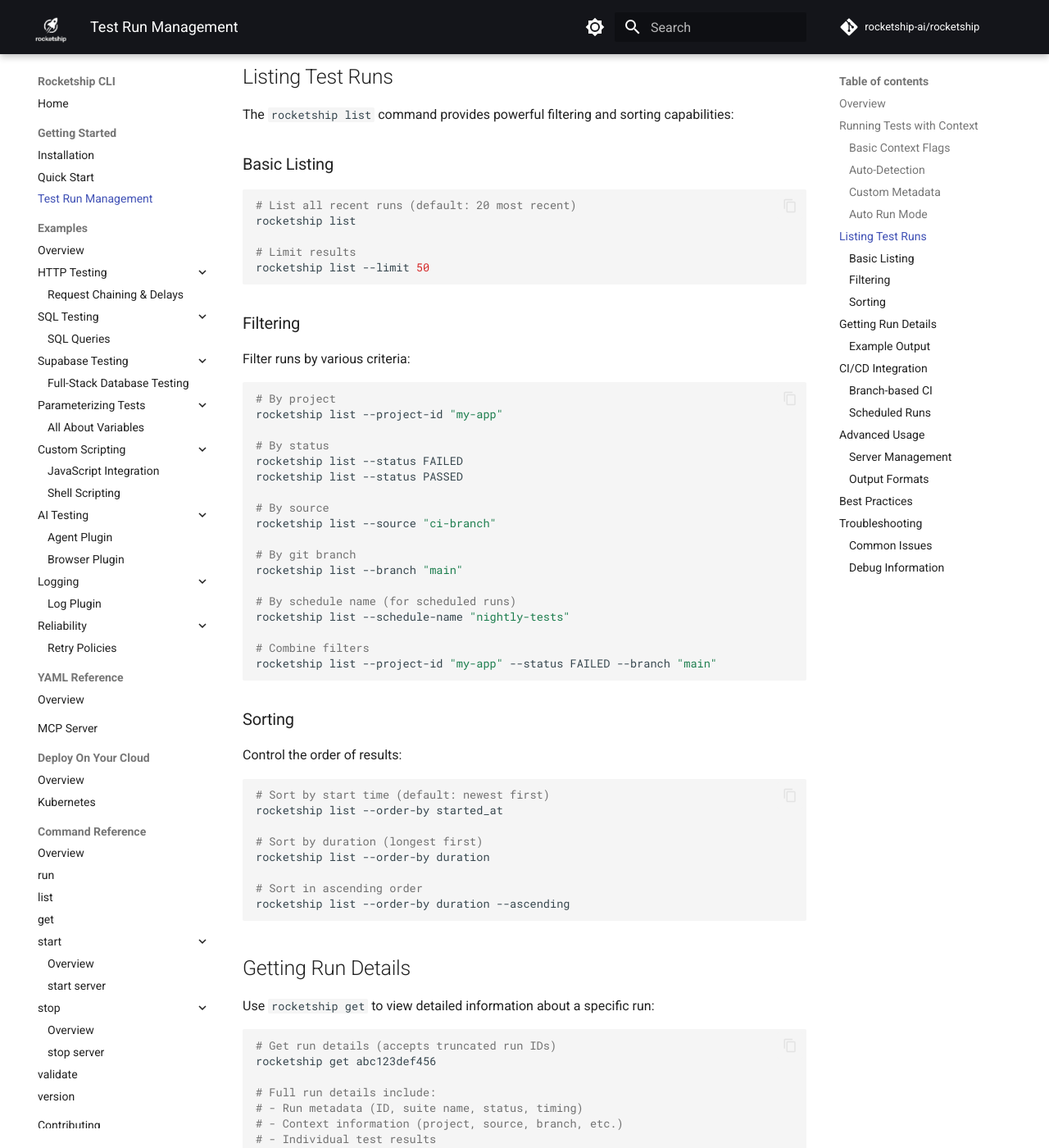
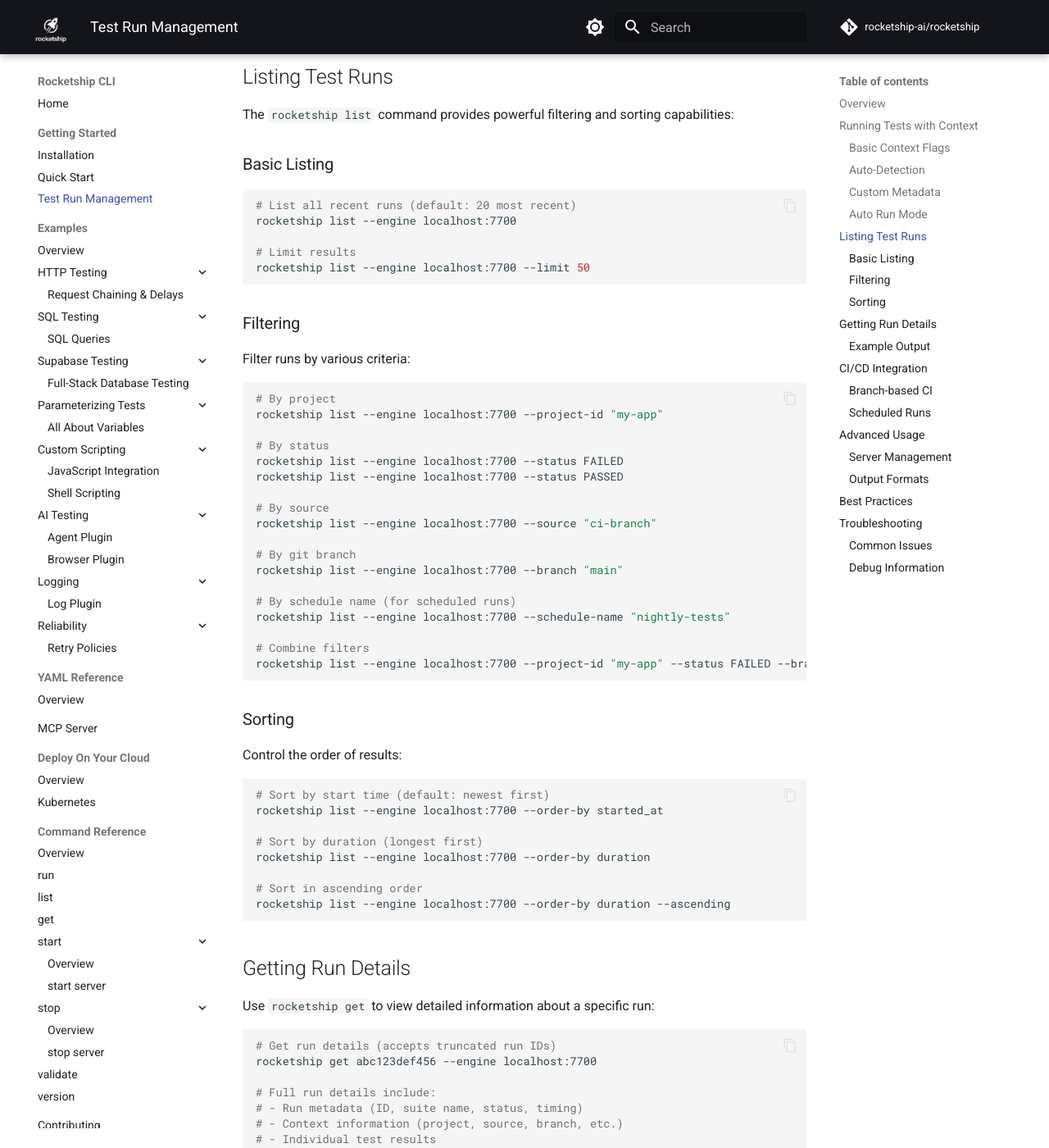
Before and after one commit to rocketship-ai/rocketship, an MkDocs documentation site: the page built from docs/src/test-run-management.md, in a window 1280 px wide and 1400 px high, scrolled down 1682 px. Shown: the whole window at 82% size. Built offline with MkDocs 1.6.1 and Material for MkDocs 9.7.7, drawn with Linux system fonts in a browser that asks for light colours; comment, search, counter and statistics services are not loaded; some of the changed text lies outside the part shown.

Commit message:
Update documentation for profile routing behavior
- Add --engine localhost:7700 flags to all local server command examples
- Fixed quickstart.md and test-run-management.md documentation
- Users must now explicitly specify local engine when not using --auto flag
- Examples using --auto (-a) flag remain unchanged as they always use localhost

🤖 Generated with [Claude Code](https://claude.ai/code)

Co-Authored-By: Claude <noreply@anthropic.com>

````diff
--- a/docs/src/test-run-management.md
+++ b/docs/src/test-run-management.md
@@ -72,10 +72,10 @@ The `rocketship list` command provides powerful filtering and sorting capabiliti
 
 ```bash
 # List all recent runs (default: 20 most recent)
-rocketship list
+rocketship list --engine localhost:7700
 
 # Limit results
-rocketship list --limit 50
+rocketship list --engine localhost:7700 --limit 50
 ```
 
 ### Filtering
@@ -84,23 +84,23 @@ Filter runs by various criteria:
 
 ```bash
 # By project
-rocketship list --project-id "my-app"
+rocketship list --engine localhost:7700 --project-id "my-app"
 
 # By status
-rocketship list --status FAILED
-rocketship list --status PASSED
+rocketship list --engine localhost:7700 --status FAILED
+rocketship list --engine localhost:7700 --status PASSED
 
 # By source
-rocketship list --source "ci-branch"
+rocketship list --engine localhost:7700 --source "ci-branch"
 
 # By git branch
-rocketship list --branch "main"
+rocketship list --engine localhost:7700 --branch "main"
 
 # By schedule name (for scheduled runs)
-rocketship list --schedule-name "nightly-tests"
+rocketship list --engine localhost:7700 --schedule-name "nightly-tests"
 
 # Combine filters
-rocketship list --project-id "my-app" --status FAILED --branch "main"
+rocketship list --engine localhost:7700 --project-id "my-app" --status FAILED --branch "main"
 ```
 
 ### Sorting
@@ -109,13 +109,13 @@ Control the order of results:
 
 ```bash
 # Sort by start time (default: newest first)
-rocketship list --order-by started_at
+rocketship list --engine localhost:7700 --order-by started_at
 
 # Sort by duration (longest first)
-rocketship list --order-by duration
+rocketship list --engine localhost:7700 --order-by duration
 
 # Sort in ascending order
-rocketship list --order-by duration --ascending
+rocketship list --engine localhost:7700 --order-by duration --ascending
 ```
 
 ## Getting Run Details
@@ -124,7 +124,7 @@ Use `rocketship get` to view detailed information about a specific run:
 
 ```bash
 # Get run details (accepts truncated run IDs)
-rocketship get abc123def456
+rocketship get abc123def456 --engine localhost:7700
 
 # Full run details include:
 # - Run metadata (ID, suite name, status, timing)
@@ -206,11 +206,11 @@ When running multiple tests or in CI environments, you can manage the server sep
 rocketship start server --local --background
 
 # Run tests against existing server
-rocketship run -f test1.yaml --project-id "my-app"
-rocketship run -f test2.yaml --project-id "my-app"
+rocketship run -f test1.yaml --engine localhost:7700 --project-id "my-app"
+rocketship run -f test2.yaml --engine localhost:7700 --project-id "my-app"
 
 # List results
-rocketship list --project-id "my-app"
+rocketship list --engine localhost:7700 --project-id "my-app"
 
 # Stop server
 rocketship stop server
@@ -225,7 +225,7 @@ Future versions will support additional output formats:
 rocketship list --format json
 
 # YAML output (planned)
-rocketship get abc123 --format yaml
+rocketship get abc123 --engine localhost:7700 --format yaml
 ```
 
 ## Best Practices
@@ -249,6 +249,6 @@ rocketship get abc123 --format yaml
 Use debug logging to troubleshoot:
 
 ```bash
-ROCKETSHIP_LOG=DEBUG rocketship list
-ROCKETSHIP_LOG=DEBUG rocketship get abc123
+ROCKETSHIP_LOG=DEBUG rocketship list --engine localhost:7700
+ROCKETSHIP_LOG=DEBUG rocketship get abc123 --engine localhost:7700
 ```
````
Also changed, not shown: docs/src/quickstart.md (+4 -4 lines).
